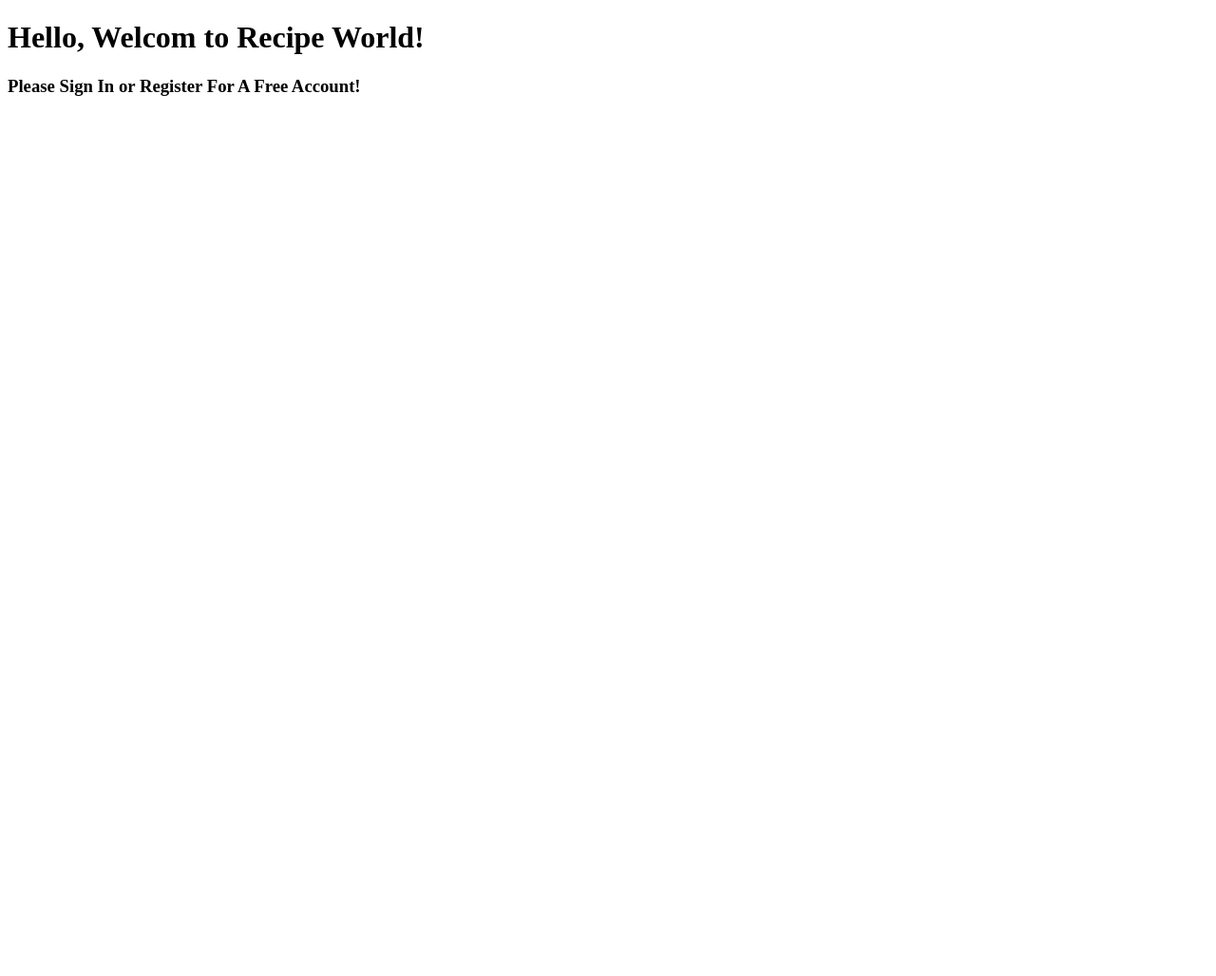
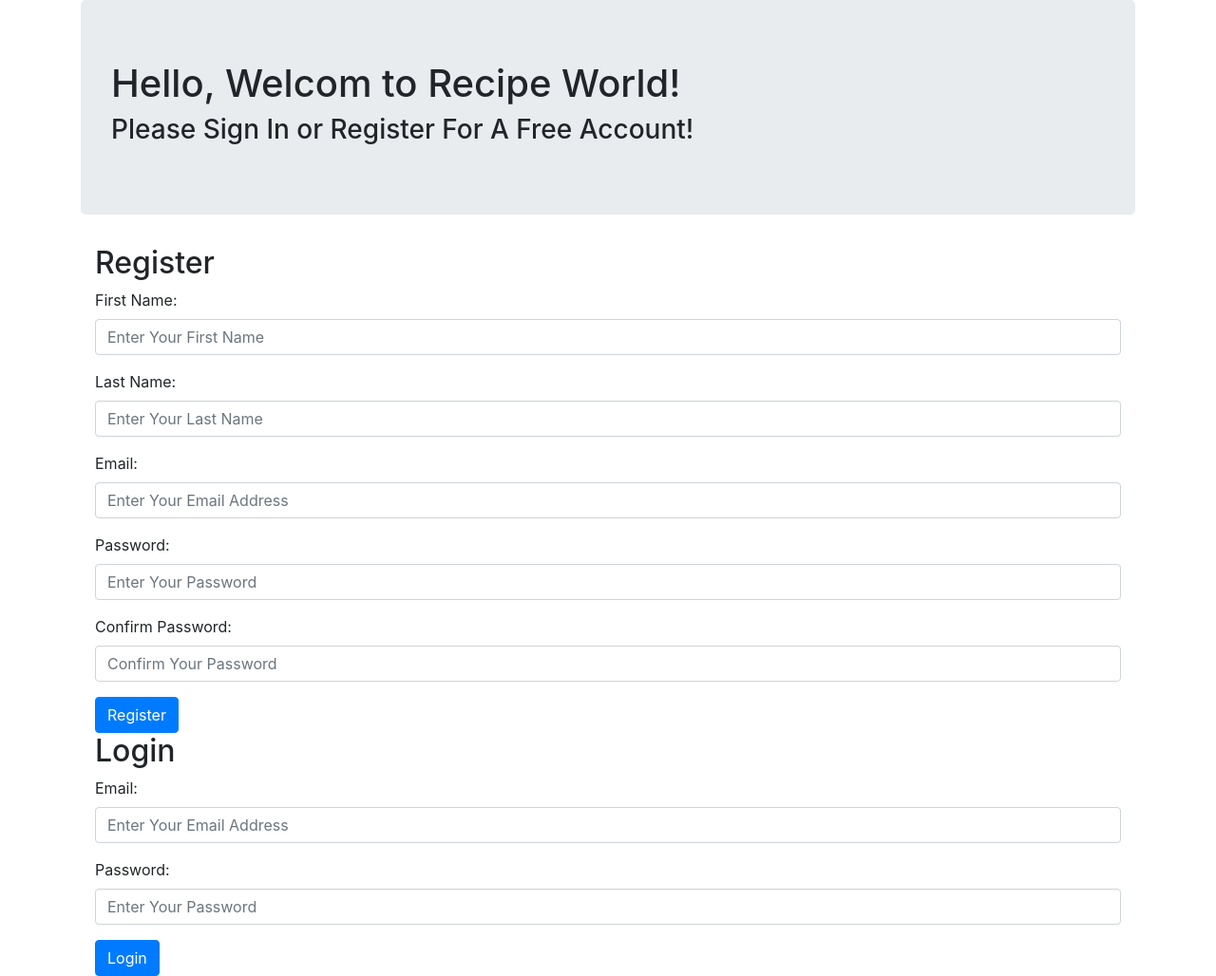
Before and after one commit to rickyrod4/groupPractice, a Django app: page / in a window 1280 px wide. Shown: the whole page at 95% size. Before the commit the page ends 101 px from the top, so only its background shows below. Run offline with Django 3.2, Linux system fonts and the light colour scheme; parts of the project's set-up code (start-up, migrations or seed data) failed here and were passed over; some libraries are stand-ins or nearby versions.

Commit message:
update models, views, templates

```diff
--- a/home/models.py
+++ b/home/models.py
@@ -74,7 +74,7 @@ class User(models.Model):
 class Post(models.Model):
     title = models.CharField(max_length=255)
     recipe = models.TextField()
-    chef = models.ForiegnKey(User, related_name = 'recipes_posted', on_delete=models.CASCADE)
+    chef = models.ForeignKey(User, related_name = 'recipes_posted', on_delete=models.CASCADE)
     like = models.ManyToManyField(User, related_name = 'recipes_liked')
 
     created_at = models.DateTimeField(auto_now_add=True)
@@ -83,7 +83,7 @@ class Post(models.Model):
 
 class Comment(models.Model):
     content = models.TextField()
-    commentor = models.ForiegnKey(User, related_name = 'comments_made', on_delete=models.CASCADE)
+    commentor = models.ForeignKey(User, related_name = 'comments_made', on_delete=models.CASCADE)
     like = models.ManyToManyField(User, related_name='comments_liked')
 
     created_at = models.DateTimeField(auto_now_add=True)
--- a/home/templates/index.html
+++ b/home/templates/index.html
@@ -4,9 +4,68 @@
     <meta charset="UTF-8">
     <meta name="viewport" content="width=device-width, initial-scale=1.0">
     <title>Document</title>
+    <script src="https://code.jquery.com/jquery-3.5.1.slim.min.js" integrity="sha384-DfXdz2htPH0lsSSs5nCTpuj/zy4C+OGpamoFVy38MVBnE+IbbVYUew+OrCXaRkfj" crossorigin="anonymous"></script>
+    <script src="https://cdn.jsdelivr.net/npm/popper.js@1.16.1/dist/umd/popper.min.js" integrity="sha384-9/reFTGAW83EW2RDu2S0VKaIzap3H66lZH81PoYlFhbGU+6BZp6G7niu735Sk7lN" crossorigin="anonymous"></script>
+    <link rel="stylesheet" href="https://stackpath.bootstrapcdn.com/bootstrap/4.5.2/css/bootstrap.min.css" integrity="sha384-JcKb8q3iqJ61gNV9KGb8thSsNjpSL0n8PARn9HuZOnIxN0hoP+VmmDGMN5t9UJ0Z" crossorigin="anonymous">
+    <script src="https://stackpath.bootstrapcdn.com/bootstrap/4.5.2/js/bootstrap.min.js" integrity="sha384-B4gt1jrGC7Jh4AgTPSdUtOBvfO8shuf57BaghqFfPlYxofvL8/KUEfYiJOMMV+rV" crossorigin="anonymous"></script>
 </head>
 <body>
-    <h1>Hello, Welcom to Recipe World!</h1>
-    <h3>Please Sign In or Register For A Free Account!</h3>
+    <div class="container">
+        <div class="jumbotron">
+            <h1>Hello, Welcom to Recipe World!</h1>
+            <h3>Please Sign In or Register For A Free Account!</h3>
+        </div>
+        <div class="row">
+            {% if messages %}
+            <ul class="messages">
+                {% for message in messages %}
+                     <li {% if message.tags %} class="{{ message.tags }}"{% endif %}>{{ message }}</li>
+                {% endfor %}
+            </ul>
+            {% endif %}
+        </div>
+            <div class="col">
+                <h2>Register</h2>
+                <form action="/register" method="POST">
+                    {% csrf_token %}
+                    <div class="form-group">
+                        <label for="first_name">First Name:</label>
+                        <input type="text" class="form-control" name="first_name" id="first_name" placeholder="Enter Your First Name">
+                    </div>
+                    <div class="form-group">
+                        <label for="last_name">Last Name:</label>
+                        <input type="text" class="form-control" name="last_name" id="last_name" placeholder="Enter Your Last Name">
+                    </div>
+                    <div class="form-group">
+                        <label for="email">Email:</label>
+                        <input type="email" class="form-control" name="email" id="email" placeholder="Enter Your Email Address">
+                    </div>
+                    <div class="form-group">
+                        <label for="password">Password:</label>
+                        <input type="password" class="form-control" name="password" id="password" placeholder="Enter Your Password">
+                    </div>
+                    <div class="form-group">
+                        <label for="confirm">Confirm Password:</label>
+                        <input type="password" class="form-control" name="confirm" id="confirm" placeholder="Confirm Your Password">
+                    </div>
+                    <button type="submit" class="btn btn-primary">Register</button>
+                </form>
+            </div>
+            <div class="col">
+                <h2>Login</h2>
+                <form action="/login" method="POST">
+                    {% csrf_token %}
+                    <div class="form-group">
+                        <label for="email">Email:</label>
+                        <input type="email" class="form-control" name="email" id="email" placeholder="Enter Your Email Address">
+                    </div>
+                    <div class="form-group">
+                        <label for="password">Password:</label>
+                        <input type="password" class="form-control" name="password" id="password" placeholder="Enter Your Password">
+                    </div>
+                    <button type="submit" class="btn btn-primary">Login</button>
+                </form>
+            </div>
+    </div>
 </body>
 </html>
--- a/home/views.py
+++ b/home/views.py
@@ -1,6 +1,33 @@
 from django.shortcuts import render, redirect
+from .models import User, Post, Comment
+from django.contrib import messages
 
 # Create your views here.
 
 def index(request):
     return render(request,'index.html')
+
+def register(request):
+    errors = User.objects.validations(request.POST)
+    if errors:
+        for field, value in errors.items():
+            messages.error(request, value)
+            return redirect('/')
+    User.objects.register(request.POST)
+    user = User.objects.get(email = request.POST['email'])
+    request.session['user_id'] = user.id
+    return redirect('/dashboard')
+
+
+def login(request):
+    result = User.objects.authenticate(request.POST['email'], request.POST['password'])
+    if result == False:
+        messages.error(request, "Invalid email/password")
+    else:
+        user = User.objects.get(email = request.POST['email'])
+        request.session['user_id'] = user.id
+        return redirect('/dashboard')
+    return redirect('/')
+def logout(request):
+    request.session.clear()
+    return redirect('/')
```
Also changed, not shown: db.sqlite3, home/migrations/0001_initial.py (added).
